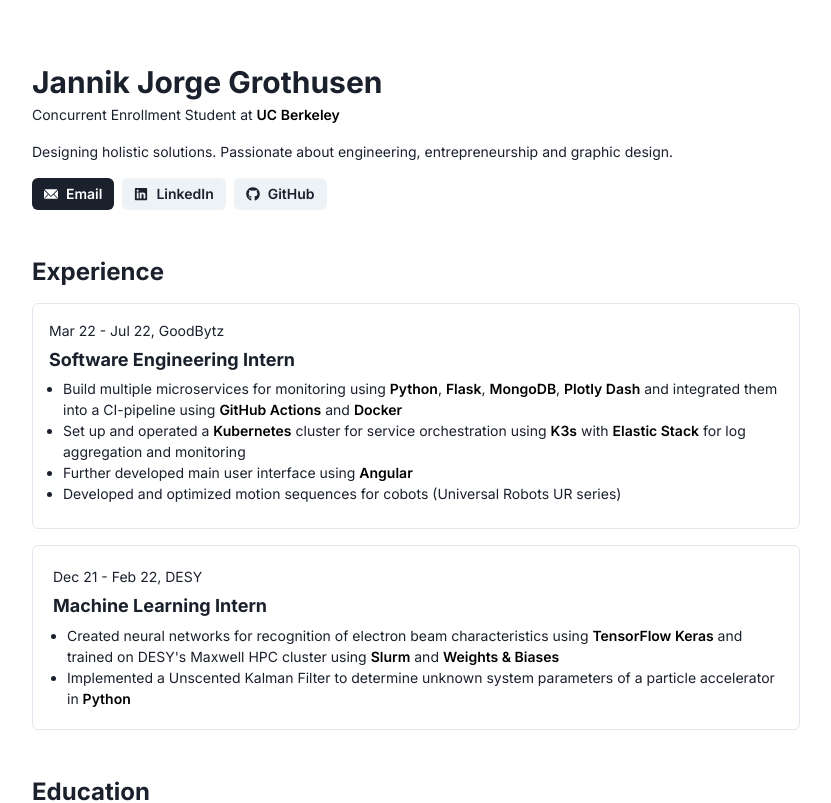
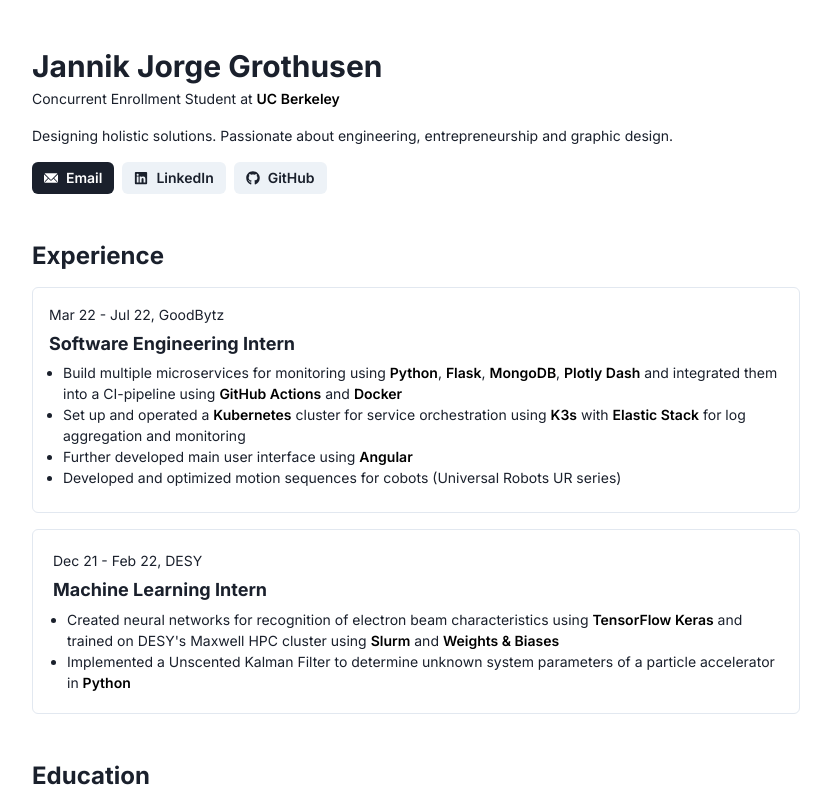
Before and after one commit to J4nn1K/personal-website, a Next.js app: page / in a window 1280 px wide. Shown: the top 803 px of the page, without its empty margins (224-1055 px from the left). Built offline with nearby package versions, Linux system fonts and the light colour scheme.

Commit message:
Change main div margin

```diff
--- a/pages/index.js
+++ b/pages/index.js
@@ -51,7 +51,7 @@
       </Head>
 
       <ChakraProvider theme={theme}>
-        <Flex m={8} justifyContent='center'>
+        <Flex m={4} justifyContent='center'>
           <Box maxW='3xl'>
             <Heading mt={8} mb={1} fontSize='3xl'>Jannik Jorge Grothusen</Heading>
             <Text mb={4} fontSize='sm'>
```
